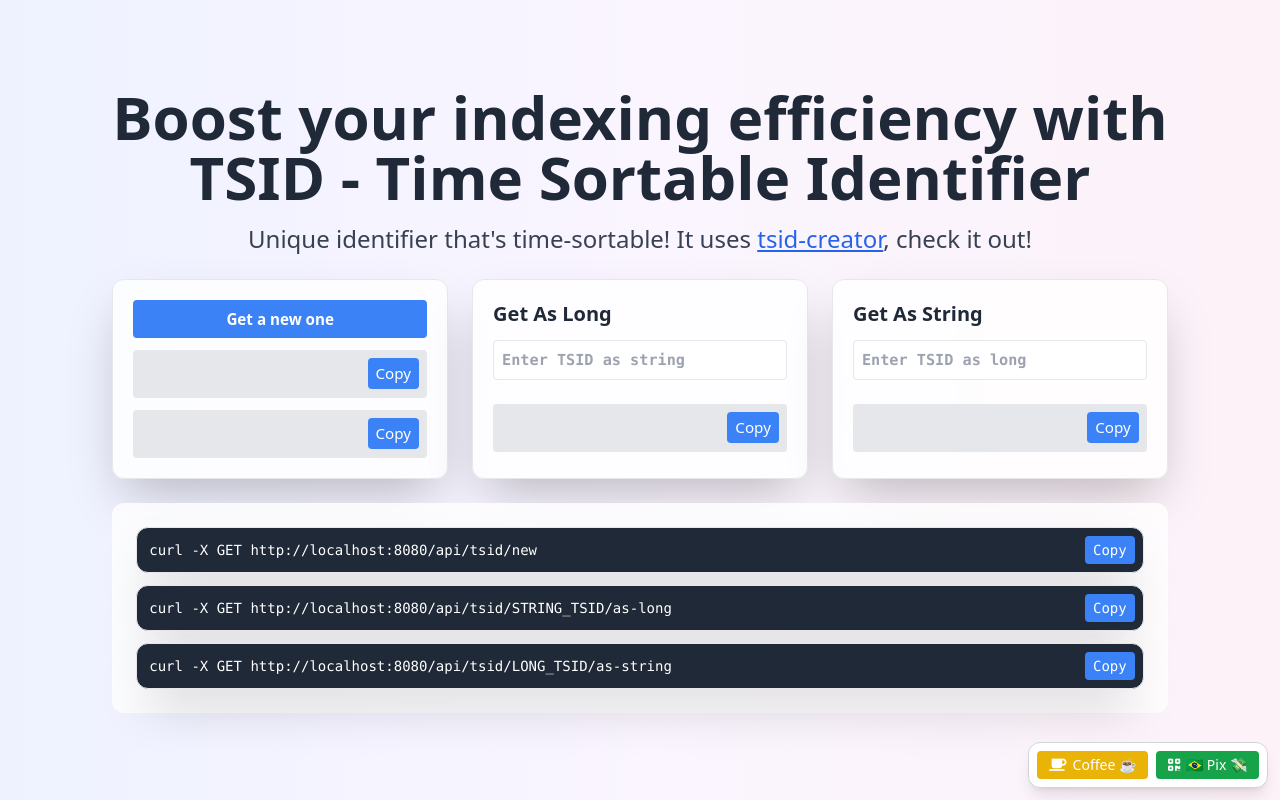
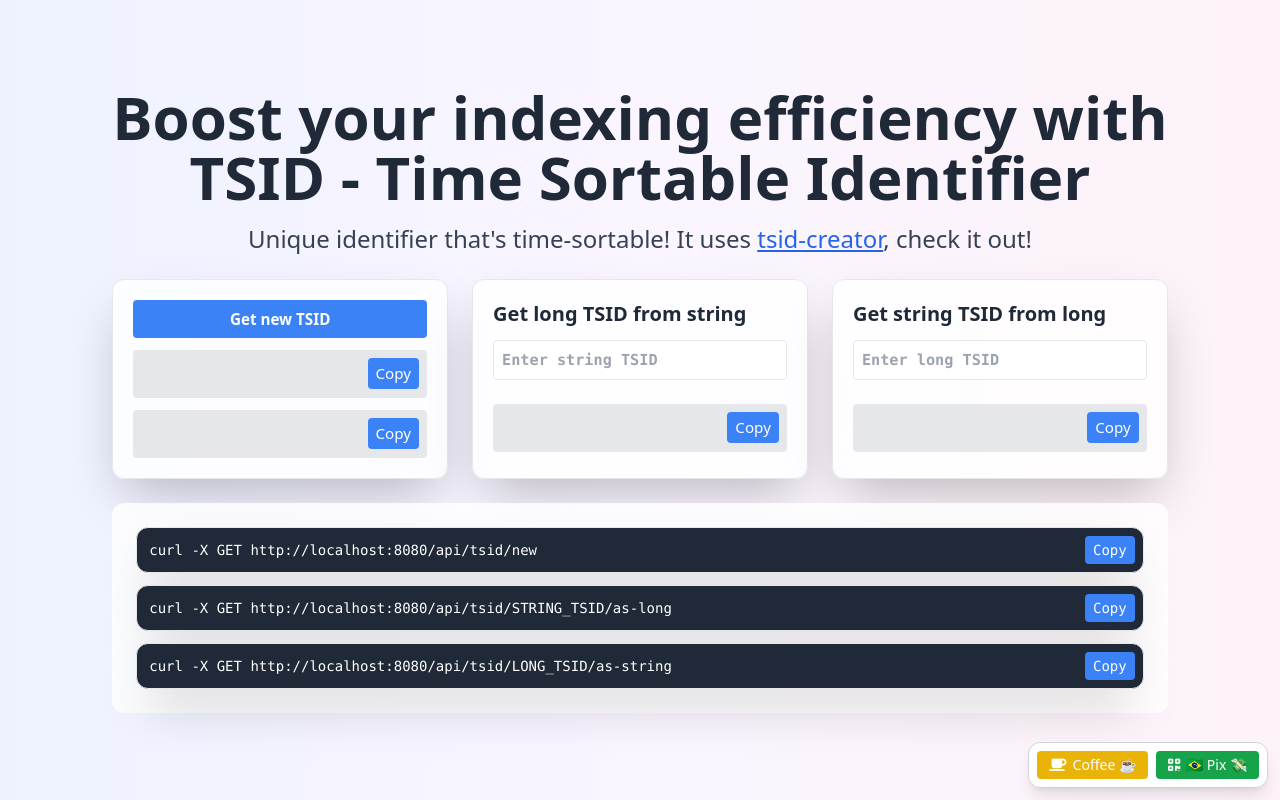
Before and after one commit to murilocardoso/tsidgenerator-frontend, an Angular app: page / in a window 1280 px wide. Built offline with nearby package versions, Linux system fonts and the light colour scheme.

Commit message:
button titles

```diff
--- a/src/app/app.component.html
+++ b/src/app/app.component.html
@@ -10,7 +10,7 @@
   <div class="grid grid-cols-1 md:grid-cols-3 gap-6">
     <!-- Generate TSID -->
     <div class="card">
-      <button class="bg-blue-500 hover:bg-blue-700 text-white font-bold p-2 w-full rounded" (click)="generateTsid()">Get a new one</button>
+      <button class="bg-blue-500 hover:bg-blue-700 text-white font-bold p-2 w-full rounded" (click)="generateTsid()">Get new TSID</button>
       <div class="result-container relative">
         <div class="result-content flex items-center justify-between w-full">
           <span class="result-text">{{ newTsidAsString }}</span>
@@ -27,8 +27,8 @@
 
     <!-- Get As Long -->
     <div class="card">
-      <h2 class="text-xl font-bold mb-3 text-gray-800">Get As Long</h2>
-      <input type="text" (ngModelChange)="onGetAsLongChange($event)" [maxlength]="TSID_STRING_MAX_SIZE" [(ngModel)]="tsidStringInput" class="border p-2 w-full mb-3 rounded" placeholder="Enter TSID as string">
+      <h2 class="text-xl font-bold mb-3 text-gray-800">Get long TSID from string</h2>
+      <input type="text" (ngModelChange)="onGetAsLongChange($event)" [maxlength]="TSID_STRING_MAX_SIZE" [(ngModel)]="tsidStringInput" class="border p-2 w-full mb-3 rounded" placeholder="Enter string TSID">
       <div class="result-container relative">
         <div class="result-content flex items-center justify-between w-full">
           <div class="result-text" [class.text-red-500]="tsidLongOuput == VALUE_WHEN_INVALID_ARGUMENT">{{ tsidLongOuput }}</div>
@@ -39,8 +39,8 @@
 
     <!-- Get As String -->
     <div class="card">
-      <h2 class="text-xl font-bold mb-3 text-gray-800">Get As String</h2>
-      <input type="text" (ngModelChange)="onGetAsStringChange($event)" [maxlength]="TSID_LONG_MAX_SIZE" [(ngModel)]="tsidLongInput" class="border p-2 w-full mb-3 rounded" placeholder="Enter TSID as long">
+      <h2 class="text-xl font-bold mb-3 text-gray-800">Get string TSID from long</h2>
+      <input type="text" (ngModelChange)="onGetAsStringChange($event)" [maxlength]="TSID_LONG_MAX_SIZE" [(ngModel)]="tsidLongInput" class="border p-2 w-full mb-3 rounded" placeholder="Enter long TSID">
       <div class="result-container relative">
         <div class="result-content flex items-center justify-between w-full">
           <div class="result-text" [class.text-red-500]="tsidStringOutput == VALUE_WHEN_INVALID_ARGUMENT">{{ tsidStringOutput }}</div>
```
